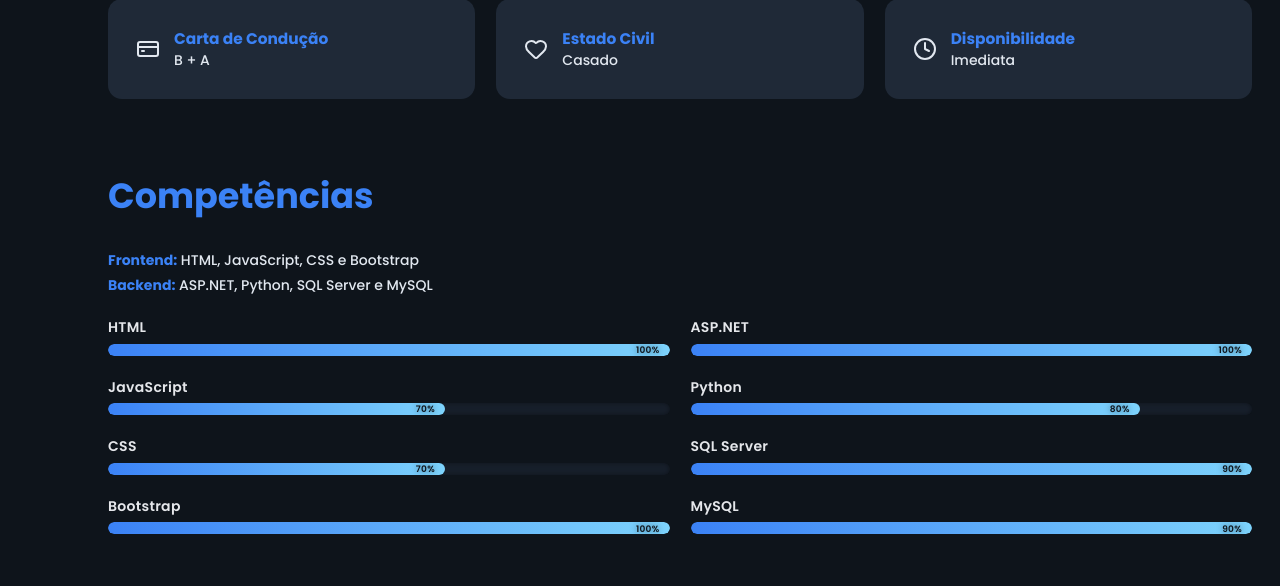
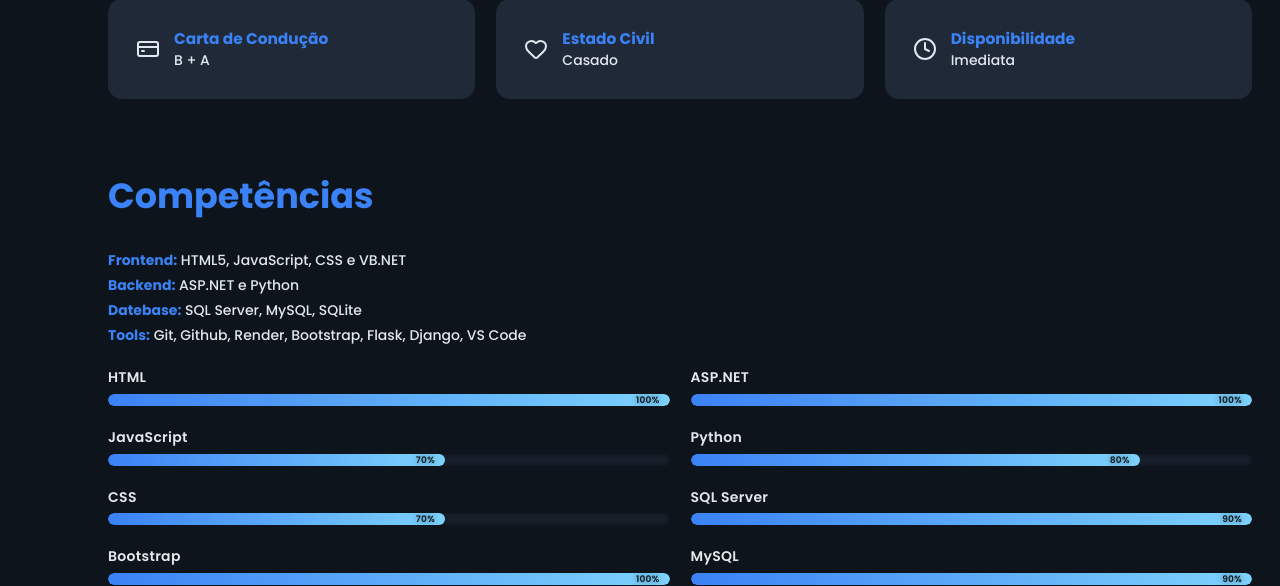
Before and after one commit to buzzz1995-ops/Portf-lio-Online, a Flask app: page / in a window 1280 px wide. Shown: the part 1265-1851 px from the top of the page. Run offline with Flask 3, Linux system fonts and the light colour scheme.

Commit message:
Update index.html

```diff
--- a/templates/index.html
+++ b/templates/index.html
@@ -139,8 +139,10 @@
 
       <!-- Tecnologias detalhadas -->
       <div class="tech-list">
-        <p><strong>Frontend:</strong> HTML, JavaScript, CSS e Bootstrap</p>
-        <p><strong>Backend:</strong> ASP.NET, Python, SQL Server e MySQL</p>
+        <p><strong>Frontend:</strong> HTML5, JavaScript, CSS e VB.NET</p>
+        <p><strong>Backend:</strong> ASP.NET e Python</p>
+        <p><strong>Datebase:</strong> SQL Server, MySQL, SQLite</p>
+        <p><strong>Tools:</strong> Git, Github, Render, Bootstrap, Flask, Django, VS Code</p>
       </div>
 
 
```
